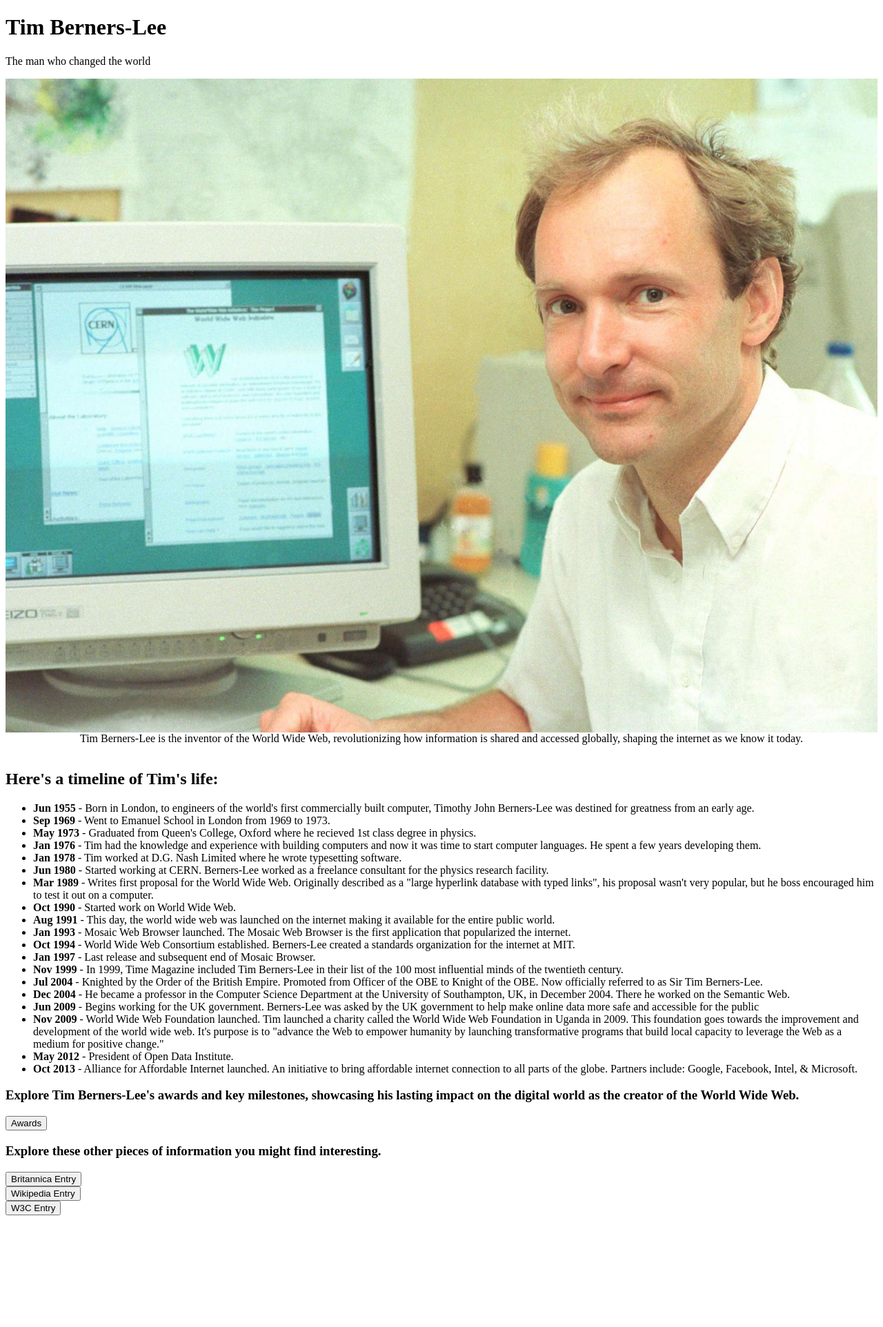
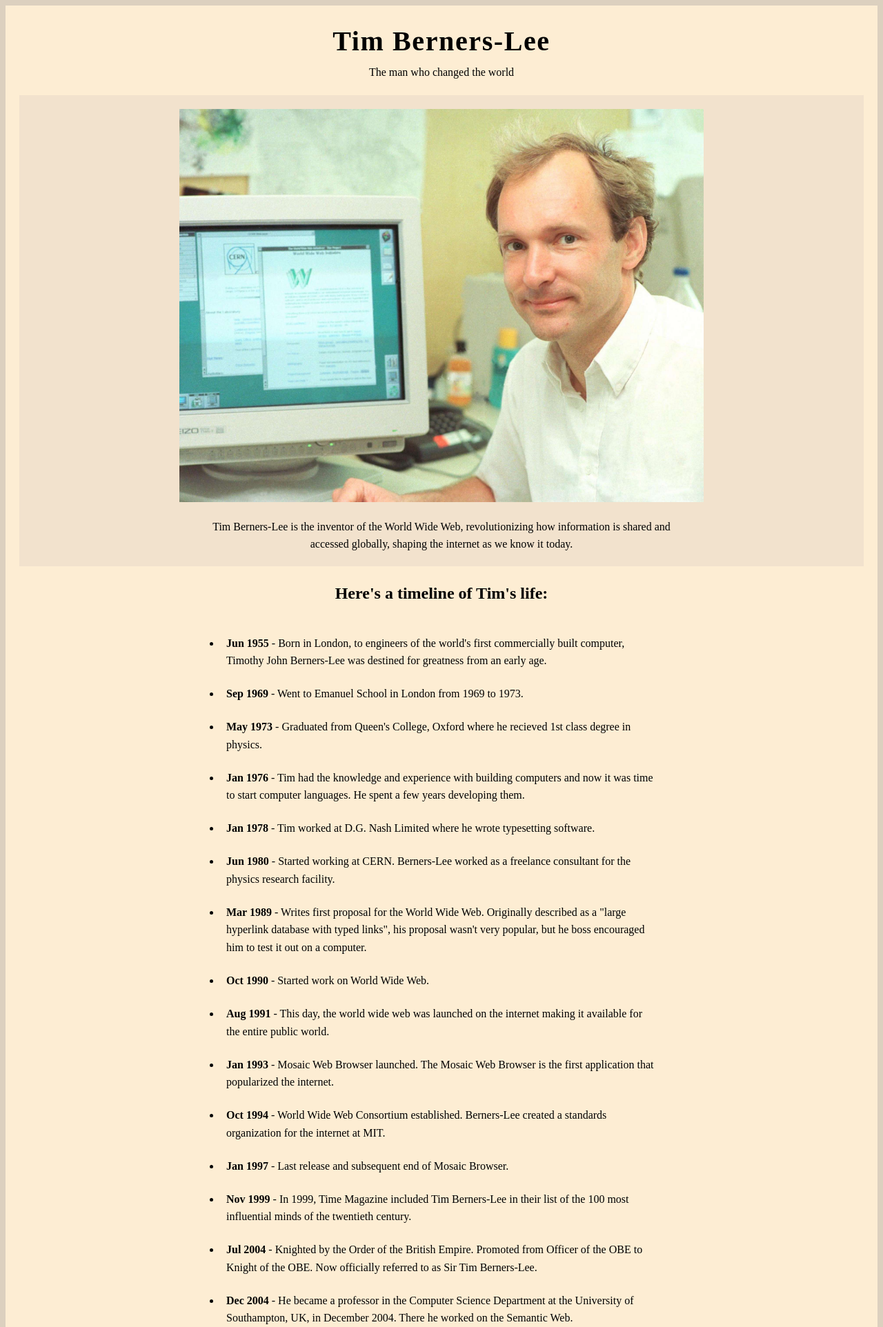
Before and after one commit to brenn-08/234676124_ANTERO, a PHP site: page / in a window 1280 px wide. Shown: the top 1924 px of the page at 69% size. Before the commit the page ends 1762 px from the top, so only its background shows below. Run offline with PHP 8.4, Linux system fonts and the light colour scheme.

Commit message:
Updated styles.css for tribute page

```diff
--- a/freecodecamp/02_tribute/styles.css
+++ b/freecodecamp/02_tribute/styles.css
@@ -1,10 +1,132 @@
+* {
+    margin: 0;
+    padding: 0;
+    box-sizing: border-box;
+}
+
+body {
+    font-family: Century gothic;
+    line-height: 1.6;
+    background-color: rgba(212, 197, 175, 0.801);
+    color: black;
+    display: flex;
+    justify-content: center;
+    align-items: center;
+    min-height: 100vh;
+}
+
+main {
+    max-width: 5000px;
+    width: 100%;
+    margin: 0.5rem;
+    padding: 20px;
+    background: rgb(253, 237, 211);
+    text-align: center;
+}
+
+h1 {
+    font-size: 2.5rem;
+    letter-spacing: 0.1rem;
+}
+
+#tribute-info {
+    font-size: 1rem;
+    margin-bottom: 1rem;
+}
+
 #img-div {
     display: grid;
     place-items: center;
+    background-color: rgba(238, 223, 204, 0.699);
+    margin: 20px auto;
+    width: 100%;
 }
 
 #image {
-    display: block;
     max-width: 100%;
+    width: 50rem;
     height: auto;
+    margin-bottom: 0.2rem;
+    padding: 20px;
 }
+
+#img-caption {
+    margin-bottom: 1.2rem;
+    font-size: 1rem;
+    max-width: 700px;
+}
+
+h2 {
+    font-size: 1.5rem;
+    margin-bottom: 2rem;
+    text-align: center;
+}
+
+#timeline {
+    text-align: left;
+    margin: 20px auto;
+    max-width: 100%;
+    width: 40rem;
+}
+
+#timeline ul {
+    padding-left: 0;
+}
+
+#timeline ul li {
+    font-size: 1rem;
+    margin: 0.4rem 0;
+    padding: 0.5rem;
+}
+
+#info {
+    background-color: rgba(238, 223, 204, 0.699);
+    padding: 1rem;
+    padding-bottom: 2.5rem;
+    max-width: 5000px;
+    width: 100;
+}
+
+h3 {
+    font-size: 1rem;
+    margin: 2rem auto;
+    max-width: 700px;
+    width: 100%;
+}
+
+button {
+    background-color: rgba(240, 214, 181, 0.932);
+    border-radius: 0.3rem;
+    padding: 0.5rem 1rem;
+    margin: 0.2rem 0;
+    font-size: 1rem;
+    margin-right: 0.5rem;
+    cursor: pointer;
+    max-width: 500px;
+    width: 100%;
+}
+
+button:hover {
+    background-color: rgba(247, 233, 215, 0.932);
+}
+
+@media screen and (max-width: 768px) {
+    #timeline {
+        width: 15rem;
+    }
+}
+
+@media (max-width: 300px) {
+    h1, h2, h3 {
+        font-size: 1rem;
+        letter-spacing: 0;
+    }
+    #tribute-info, #img-caption {
+        font-size: 0.8rem;
+        margin: 1rem;
+    }
+    #timeline ul li {
+        font-size: 0.8rem;
+        width: 10rem;
+    }
+}
```
